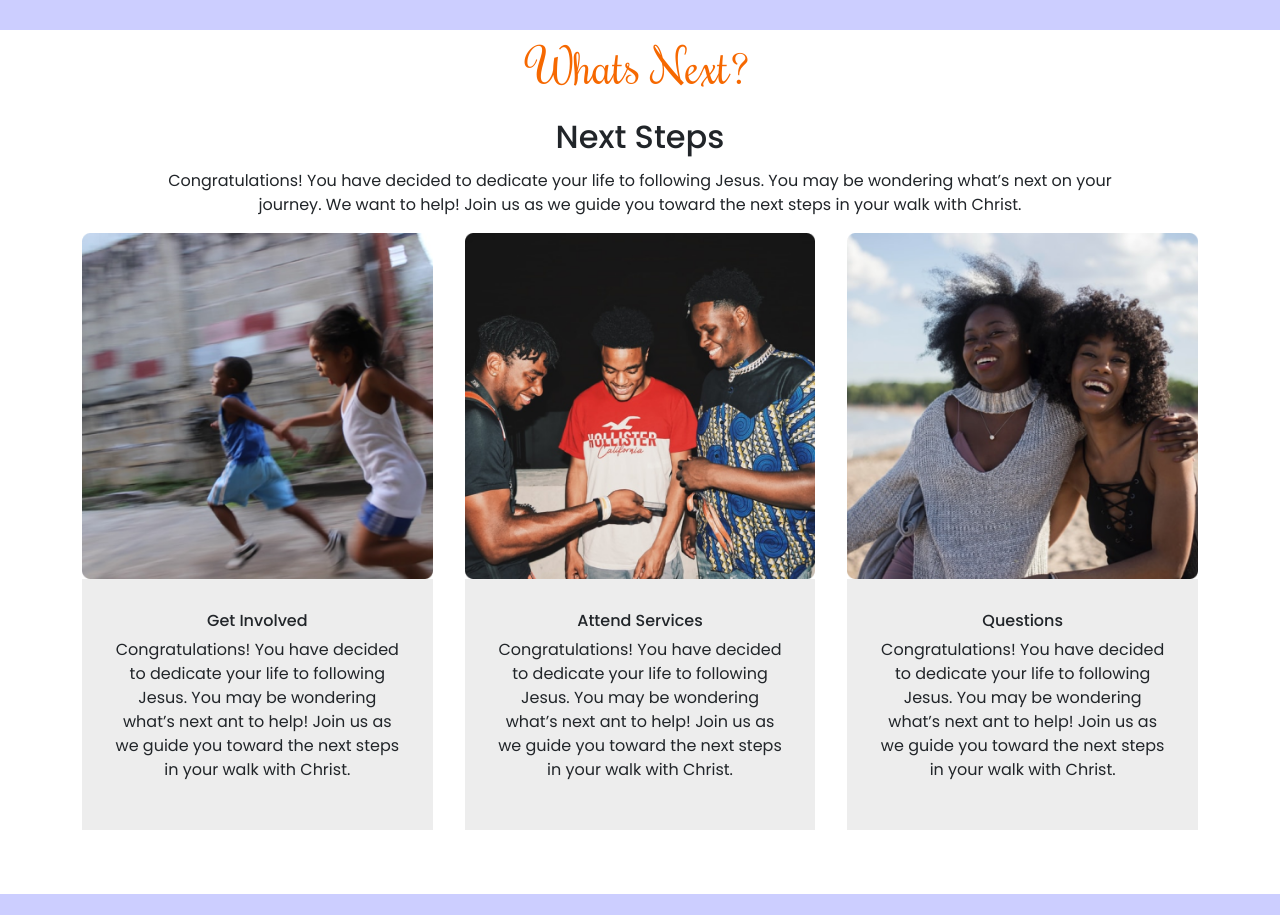
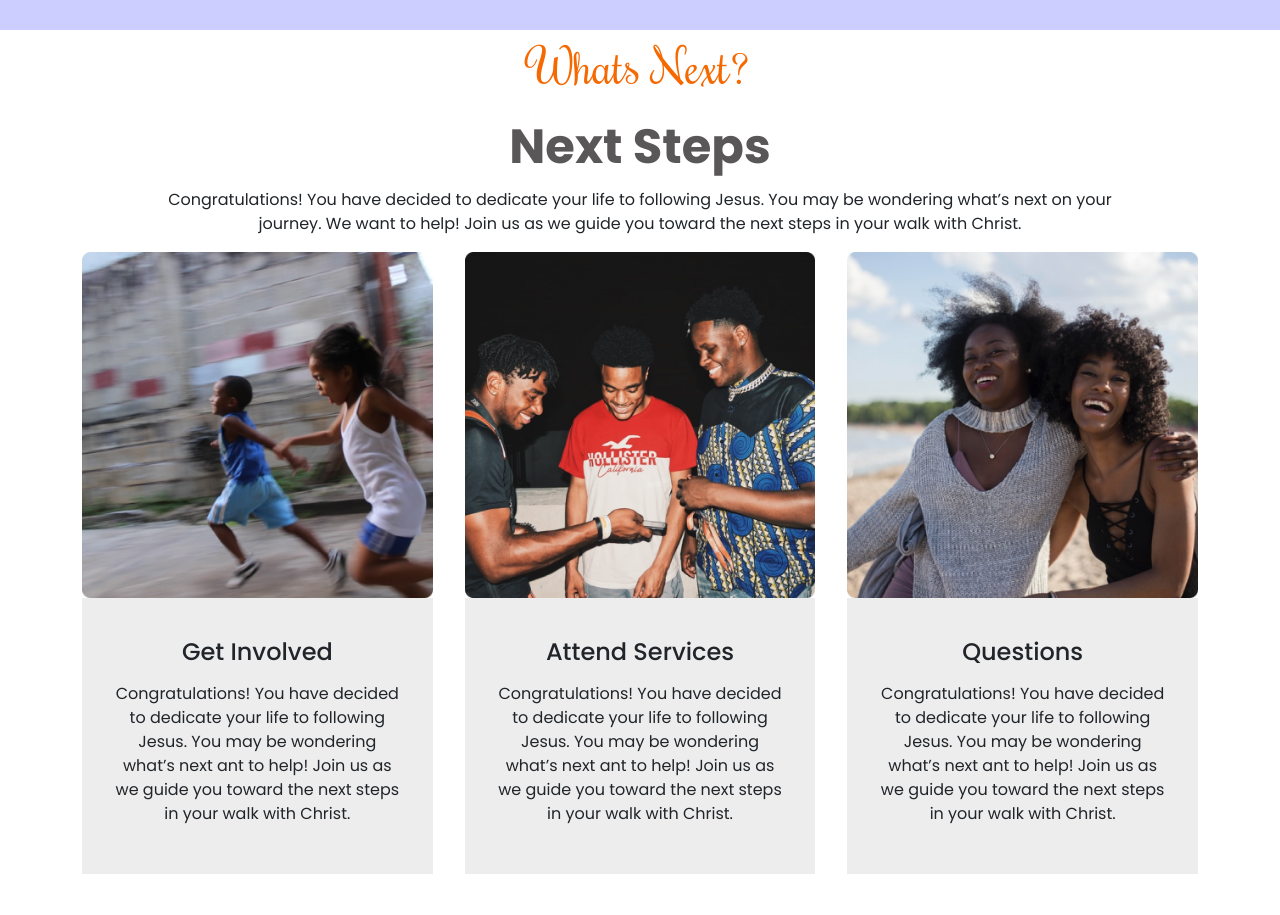
Before and after one commit to pin4eva/joint_heirs_frontend, a Next.js app: page /about in a window 1280 px wide. Shown: the part 2582-3497 px from the top of the page. Built offline with nearby package versions, Linux system fonts and the light colour scheme.

Commit message:
deleted unused classes

```diff
--- a/src/pages/about.tsx
+++ b/src/pages/about.tsx
@@ -129,7 +129,7 @@ const AboutPage = () => {
 				<div className="section-six container">
 					<div className="section-six-text">
 						<p className="rochester">Whats Next?</p>
-						<h2>Next Steps</h2>
+						<h2 className="huge-text">Next Steps</h2>
 						<p className="description">
 							Congratulations! You have decided to dedicate your life to following Jesus. You may be
 							wondering what’s next on your journey. We want to help! Join us as we guide you toward
@@ -138,11 +138,11 @@ const AboutPage = () => {
 					</div>
 
 					<div className="section-six-images">
-						<div className="image1">
+						<div className="image">
 							<img src="images/Rectangle27.png" alt="" />
 							<span>1</span>
 							<div className="image-description">
-								<h6>Get Involved</h6>
+								<h6 className="title">Get Involved</h6>
 								<p>
 									Congratulations! You have decided to dedicate your life to following Jesus. You
 									may be wondering what’s next ant to help! Join us as we guide you toward the next
@@ -150,11 +150,11 @@ const AboutPage = () => {
 								</p>
 							</div>
 						</div>
-						<div className="image1">
+						<div className="image">
 							<img src="images/Rectangle28.png" alt="" />
 							<span>1</span>
 							<div className="image-description">
-								<h6>Attend Services</h6>
+								<h6 className="title">Attend Services</h6>
 								<p>
 									Congratulations! You have decided to dedicate your life to following Jesus. You
 									may be wondering what’s next ant to help! Join us as we guide you toward the next
@@ -162,11 +162,11 @@ const AboutPage = () => {
 								</p>
 							</div>
 						</div>
-						<div className="image1">
+						<div className="image">
 							<img src="images/Rectangle29.png" alt="" />
 							<span>1</span>
 							<div className="image-description">
-								<h6>Questions</h6>
+								<h6 className="title">Questions</h6>
 								<p>
 									Congratulations! You have decided to dedicate your life to following Jesus. You
 									may be wondering what’s next ant to help! Join us as we guide you toward the next
--- a/src/styles/about.scss
+++ b/src/styles/about.scss
@@ -153,15 +153,21 @@
 								gap: 2rem;
 								text-align: center;
 								color: #ffffff;
-								font-size: 0.8rem;
 								cursor: pointer;
+								margin-bottom: 3rem;
 								@media screen and (min-width: $md) {
-									font-size: 1rem;
+									// font-size: 2rem;
+									// padding: 1rem;
+									margin-bottom: 1rem;
 								}
 								i {
 									border: 2px solid white;
 									border-radius: 50%;
 									padding: 1rem;
+									font-size: 2rem;
+									@media screen and (min-width: $md){
+										font-size: 1rem;
+									}
 								}
 							}
 							&:hover {
@@ -172,6 +178,7 @@
 					}
 					.section-four-image_caption {
 						background: $light-gray;
+
 						& > p:first-child {
 							font-weight: 500;
 							font-size: 1.5rem;
@@ -241,8 +248,6 @@
 	//===========END OF SECTION FIVE============
 
 	.section-six {
-
-
 		.section-six-text {
 			text-align: center;
 
@@ -262,7 +267,7 @@
 				grid-template-columns: 1fr 1fr 1fr;
 			}
 
-			.image1 {
+			.image {
 				width: 100%;
 				border-top-left-radius: 7px;
 				border-top-right-radius: 7px;
@@ -270,8 +275,13 @@
 				img {
 					width: 100%;
 				}
-				span{
+				span {
 					display: none;
+				}
+				.title {
+					font-weight: 500;
+					font-size: 1.5rem;
+					line-height: 44px;
 				}
 
 				.image-description {
@@ -290,7 +300,6 @@
 				}
 			}
 		}
-
 	}
 
 	//========END OF SECTION SIX============
```
